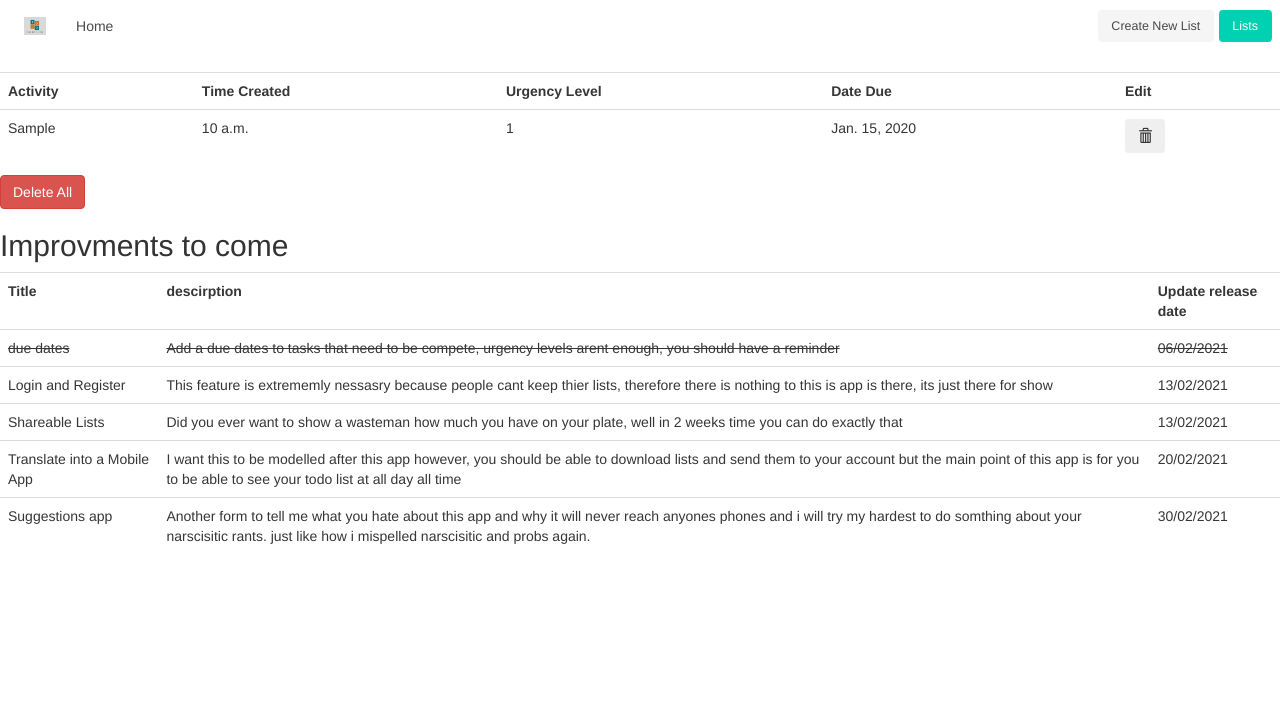
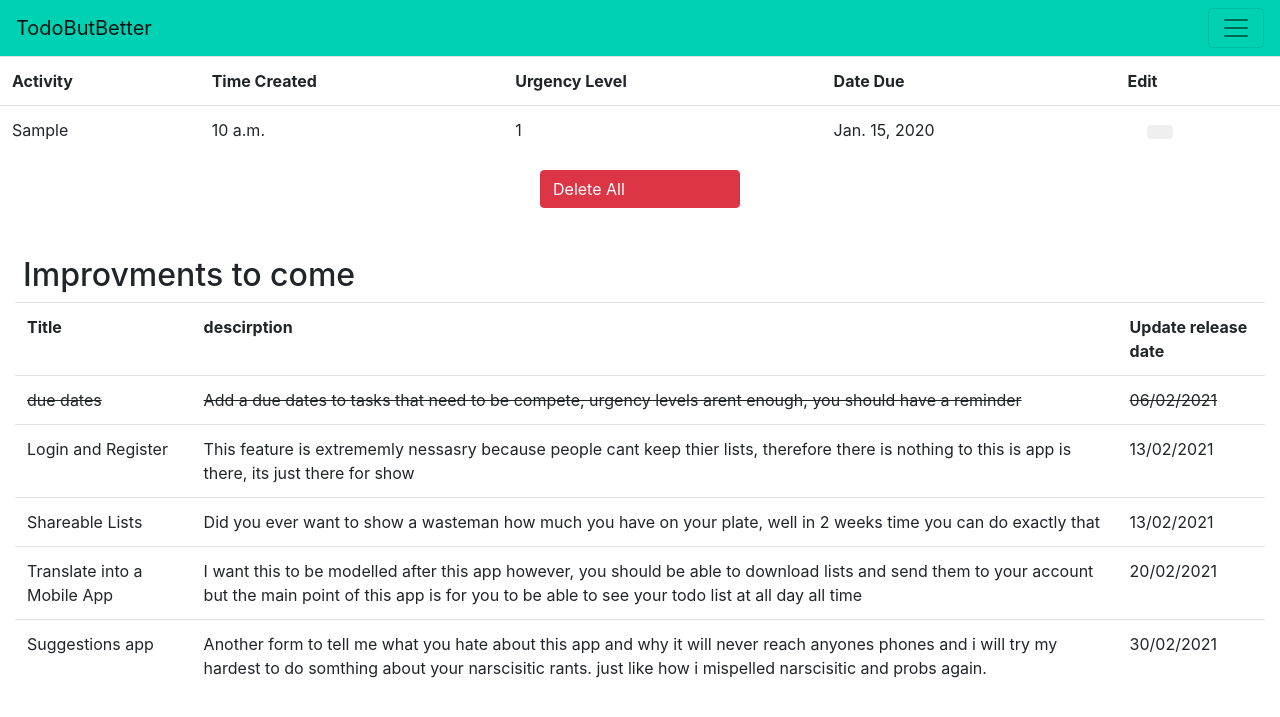
Before and after one commit to crushr3sist/TodoButBetter, a Django app: page /List/ in a window 1280 px wide. Shown: the top 717 px of the page. Run offline with Django 3.2, Linux system fonts and the light colour scheme; tables that the repository leaves empty hold one stand-in row (values such as "Sample post"); some libraries are stand-ins or nearby versions.

Commit message:
last commit

```diff
--- /dev/null
+++ b/templates/todo/base/lists.html
@@ -0,0 +1,139 @@
+<!DOCTYPE html>
+<html>
+    <head>
+
+        <meta charset="UTF-8">
+        <meta name="description" content="Todo List App but better...not really">
+        <meta name="keywords" content="HTML, CSS, JavaScript">
+        <meta name="author" content="Rohaan">
+        <meta name="viewport" content="width=device-width, initial-scale=1.0">
+        <link rel="shortcut icon" href="media\img\snippits\Logo.PNG">
+
+        <!-- Latest compiled and minified CSS -->
+        <meta name="viewport" content="width=device-width, initial-scale=1.0, user-scalable=yes" />
+		<!-- CSS only -->
+		<script src="https://code.jquery.com/jquery-3.2.1.slim.min.js" integrity="sha384-KJ3o2DKtIkvYIK3UENzmM7KCkRr/rE9/Qpg6aAZGJwFDMVNA/GpGFF93hXpG5KkN" crossorigin="anonymous"></script>
+		<script src="https://cdnjs.cloudflare.com/ajax/libs/popper.js/1.12.9/umd/popper.min.js" integrity="sha384-ApNbgh9B+Y1QKtv3Rn7W3mgPxhU9K/ScQsAP7hUibX39j7fakFPskvXusvfa0b4Q" crossorigin="anonymous"></script>
+		<script src="https://maxcdn.bootstrapcdn.com/bootstrap/4.0.0/js/bootstrap.min.js" integrity="sha384-JZR6Spejh4U02d8jOt6vLEHfe/JQGiRRSQQxSfFWpi1MquVdAyjUar5+76PVCmYl" crossorigin="anonymous"></script>
+		<link rel="stylesheet" href="https://maxcdn.bootstrapcdn.com/bootstrap/4.0.0/css/bootstrap.min.css" integrity="sha384-Gn5384xqQ1aoWXA+058RXPxPg6fy4IWvTNh0E263XmFcJlSAwiGgFAW/dAiS6JXm" crossorigin="anonymous">
+
+
+        <title>TodoButBetter</title>
+        <nav class="navbar navbar-light" style="background-color: #00D1B2;">
+            <a class="navbar-brand" href="/List">TodoButBetter</a>
+            <button class="navbar-toggler" type="button" data-toggle="collapse" data-target="#navbarSupportedContent" aria-controls="navbarSupportedContent" aria-expanded="false" aria-label="Toggle navigation">
+                <span class="navbar-toggler-icon"></span>
+            </button>
+
+            <div class="collapse navbar-collapse" id="navbarSupportedContent">
+                <ul class="navbar-nav mr-auto">
+                    <li class="nav-item active">
+                        <a class="nav-link" href="/List">Home <span class="sr-only">(current)</span></a>
+                    </li>
+                    <li class="nav-item">
+                        <a class="nav-link" href="/createList">Create</a>
+                    </li>
+                    <li class="nav-item">
+                        <a class="nav-link" href="/List">List</a>
+                    </li>
+                    <li class="nav-item">
+                        <a class="nav-link" href="/improvlog">Improvements Log</a>
+                    </li>
+
+                </ul>
+                <form class="form-inline my-2 my-lg-0">
+                <input class="form-control mr-sm-2" type="search" placeholder="Search" aria-label="Search">
+                <button class="btn btn-outline-success my-2 my-sm-0" type="submit">Search</button>
+                </form>
+            </div>
+        </nav>
+        {% comment %} <nav class="navbar navbar-light bg-light">
+            <a class="navbar-brand" href="/List">
+                <img src="\media\img\snippits\Logo.PNG" width="100px;" height="100px;">
+            </a>
+        </nav> {% endcomment %}
+
+
+
+    </head>
+
+    {% if todolist is not None %}
+
+        <body style="margin-left: auto;margin-right: auto;">
+            <div>
+                <table class="table">
+                    <th>Activity</th>
+                    <th>Time Created</th>
+                    <th>Urgency Level</th>
+                    <th>Date Due</th>
+                    <th>Edit</th>
+                        {% for Data in todolist %}
+                            <tr>
+                                <td>{{ Data.activity }}</td>
+                                <td>{{ Data.createTime }}</td>
+                                <td>{{ Data.urgency }}</td>
+                                <td>{{ Data.DueDate }}</td>
+                                <td>
+                                    <form class="form-check"  action="/deleteTask/{{Data.id}}">
+                                        <button type='submit' class="btn glyphicon glyphicon-trash" >
+                                    </form>
+                                </td>
+                            </tr>
+                        {% endfor %}
+
+                </table>
+                    <a class="delall" href="{% url 'deletion' %}"><button type="submit" class="btn btn-danger mx-auto d-flex text-center" style=" text-align:center; margin:auto; display:flex; display:grid; width: 200px;" >Delete All</button></a>
+
+
+            </div>
+            <div class="container-fluid mt-5">
+                <h2 class="ml-2 ">Improvments to come</h2>
+
+                <table class="table">
+                        <th>Title</th>
+                        <th>descirption</th>
+                        <th>Update release date</th>
+
+                        <tr style="text-decoration: line-through;">
+                            <td>due dates</td>
+                            <td>Add a due dates to tasks that need to be compete, urgency levels arent enough, you should have a reminder</td>
+                            <td>06/02/2021</td>
+                        </tr>
+
+                        <tr>
+
+                            <td>Login and Register</td>
+                            <td>This feature is extrememly nessasry because people cant keep thier lists, therefore there is nothing to this is app is there, its just there for show</td>
+                            <td>13/02/2021</td>
+
+                        </tr>
+
+                        <tr>
+
+                            <td>Shareable Lists</td>
+                            <td>Did you ever want to show a wasteman how much you have on your plate, well in 2 weeks time you can do exactly that</td>
+                            <td>13/02/2021</td>
+
+                        </tr>
+
+                        <tr>
+
+                            <td>Translate into a Mobile App</td>
+                            <td>I want this to be modelled after this app however, you should be able to download lists and send them to your account but the main point of this app is for you to be able to see your todo list at all day all time</td>
+                            <td>20/02/2021</td>
+
+                        </tr>
+
+                        <tr>
+
+                            <td>Suggestions app</td>
+                            <td>Another form to tell me what you hate about this app and why it will never reach anyones phones and i will try my hardest to do somthing about your narscisitic rants. just like how i mispelled narscisitic and probs again.</td>
+                            <td>30/02/2021</td>
+
+                        </tr>
+
+                </table>
+            </div>
+        </body>
+    {% endif %}
+</html>
--- a/templates/todo/lists.html
+++ /dev/null
@@ -1,142 +0,0 @@
-<!DOCTYPE html>
-<html>
-    <head>
-
-        <meta charset="UTF-8">
-        <meta name="description" content="Todo List App but better...not really">
-        <meta name="keywords" content="HTML, CSS, JavaScript">
-        <meta name="author" content="Rohaan">
-        <meta name="viewport" content="width=device-width, initial-scale=1.0">
-        <link rel="stylesheet" href="https://cdn.jsdelivr.net/npm/bulma@0.6.0/css/bulma.min.css">
-        <link rel="shortcut icon" href="media\img\snippits\Logo.PNG">
-
-        <!-- Latest compiled and minified CSS -->
-        <link rel="stylesheet" href="https://maxcdn.bootstrapcdn.com/bootstrap/3.3.7/css/bootstrap.min.css" integrity="sha384-BVYiiSIFeK1dGmJRAkycuHAHRg32OmUcww7on3RYdg4Va+PmSTsz/K68vbdEjh4u" crossorigin="anonymous">
-
-
-        <title>TodoButBetter</title>
-        <nav class="navbar" role="navigation" aria-label="main navigation">
-            <div class="navbar-brand">
-                <a href="/List" class="navbar-item">
-                    <img src="\media\img\snippits\Logo.PNG">
-                </a>
-            </div>
-
-            <div id="navbarBasicExample" class="navbar-menu">
-                <div class="navbar-start" >
-                    <a class="navbar-item" href="/">Home</a>
-
-                    </div>
-                </div>
-
-                <div class="navbar-end">
-                    <div class="navbar-item">
-                        <div class="buttons">
-                            <a class="button is-light is-medium" href="/createList">Create New List</a>
-                            <a class="button is-primary is-medium" href="/List/">Lists</a>
-
-                        </div>
-                    </div>
-                </div>
-            </div>
-        </nav>
-
-    </head>
-
-    {% if todolist is not None %}
-
-        <body style="margin-left: auto;margin-right: auto;">
-            <div>
-                <table class="table">
-                    <th>Activity</th>
-                    <th>Time Created</th>
-                    <th>Urgency Level</th>
-                    <th>Date Due</th>
-                    <th>Edit</th>
-                        {% for Data in todolist %}
-                            <tr>
-                                <td>{{ Data.activity }}</td>
-                                <td>{{ Data.createTime }}</td>
-                                <td>{{ Data.urgency }}</td>
-                                <td>{{ Data.DueDate }}</td>
-                                <td>
-                                    <form class="form-check"  action="/deleteTask/{{Data.id}}">
-                                        <button type='submit' class="btn glyphicon glyphicon-trash" >
-                                    </form>
-                                </td>
-                            </tr>
-                        {% endfor %}
-                </table>
-                <a href="{% url 'deletion' %}"><button type="submit" class="btn btn-danger" >Delete All</button></a>
-            </div>
-
-
-
-
-
-
-
-
-
-
-
-
-
-
-
-
-
-            <h2>Improvments to come</h2>
-
-            <table class="table">
-                    <th>Title</th>
-                    <th>descirption</th>
-                    <th>Update release date</th>
-
-                    <tr style="text-decoration: line-through;">
-                        <td>due dates</td>
-                        <td>Add a due dates to tasks that need to be compete, urgency levels arent enough, you should have a reminder</td>
-                        <td>06/02/2021</td>
-                    </tr>
-
-                    <tr>
-
-                        <td>Login and Register</td>
-                        <td>This feature is extrememly nessasry because people cant keep thier lists, therefore there is nothing to this is app is there, its just there for show</td>
-                        <td>13/02/2021</td>
-
-                    </tr>
-
-                    <tr>
-
-                        <td>Shareable Lists</td>
-                        <td>Did you ever want to show a wasteman how much you have on your plate, well in 2 weeks time you can do exactly that</td>
-                        <td>13/02/2021</td>
-
-                    </tr>
-
-                    <tr>
-
-                        <td>Translate into a Mobile App</td>
-                        <td>I want this to be modelled after this app however, you should be able to download lists and send them to your account but the main point of this app is for you to be able to see your todo list at all day all time</td>
-                        <td>20/02/2021</td>
-
-                    </tr>
-
-                    <tr>
-
-                        <td>Suggestions app</td>
-                        <td>Another form to tell me what you hate about this app and why it will never reach anyones phones and i will try my hardest to do somthing about your narscisitic rants. just like how i mispelled narscisitic and probs again.</td>
-                        <td>30/02/2021</td>
-
-                    </tr>
-
-            </table>
-        </body>
-
-    {% elif todolist is None %}
-        <body style="margin: auto;width: 50%;padding: 10px">
-            <h1>There is nothing to do, your list is now empty</h1>
-        </bod>
-    {% endif %}
-</html>
--- a/todo/urls.py
+++ b/todo/urls.py
@@ -9,7 +9,8 @@ urlpatterns = [
     path("List/", view_lists),
     path("", home_app),
     path("deletion/", deleteall, name="deletion"),
-    path(r"deleteTask/<int:todo_id>/", deleteTask)
+    path(r"deleteTask/<int:todo_id>/", deleteTask),
+    path("improvlog/",improvementpage),
 
 
 ]
--- a/todo/views.py
+++ b/todo/views.py
@@ -1,5 +1,5 @@
 from django.shortcuts import render , redirect
-from django.http import HttpResponse
+from django.http import HttpResponse, response
 from .form import *
 from .models import *
 from django.core import serializers
@@ -17,7 +17,10 @@ def create_list(request):
             return redirect('/List')
     else:
         list_forms = ListCreation()
-    return render(request,'todo/createList.html',{"form":list_forms})
+    return render(request,'todo/base/createList.html',{"form":list_forms})
+
+def improvementpage(response):
+    return render(response, 'todo/base/improvements.html',{})
 
 def view_lists(request):
     if request.method == "POST":
@@ -27,7 +30,7 @@ def view_lists(request):
     else:
         todoList =  TodoApp_Fields.objects.all()
 
-    return render(request,'todo/lists.html',{"todolist":todoList})
+    return render(request,'todo/base/lists.html',{"todolist":todoList})
 
 def deleteTask(request, todo_id):
 
```
Also changed, not shown: templates/todo/base/createList.html (added, +65 -0 lines), templates/todo/base/improvements.html (added, +56 -0 lines), templates/todo/createList.html (deleted, +0 -54 lines), templates/todo/meta/home.html (+19 -11 lines), db.sqlite3, templates/todo/edit.html (deleted).
